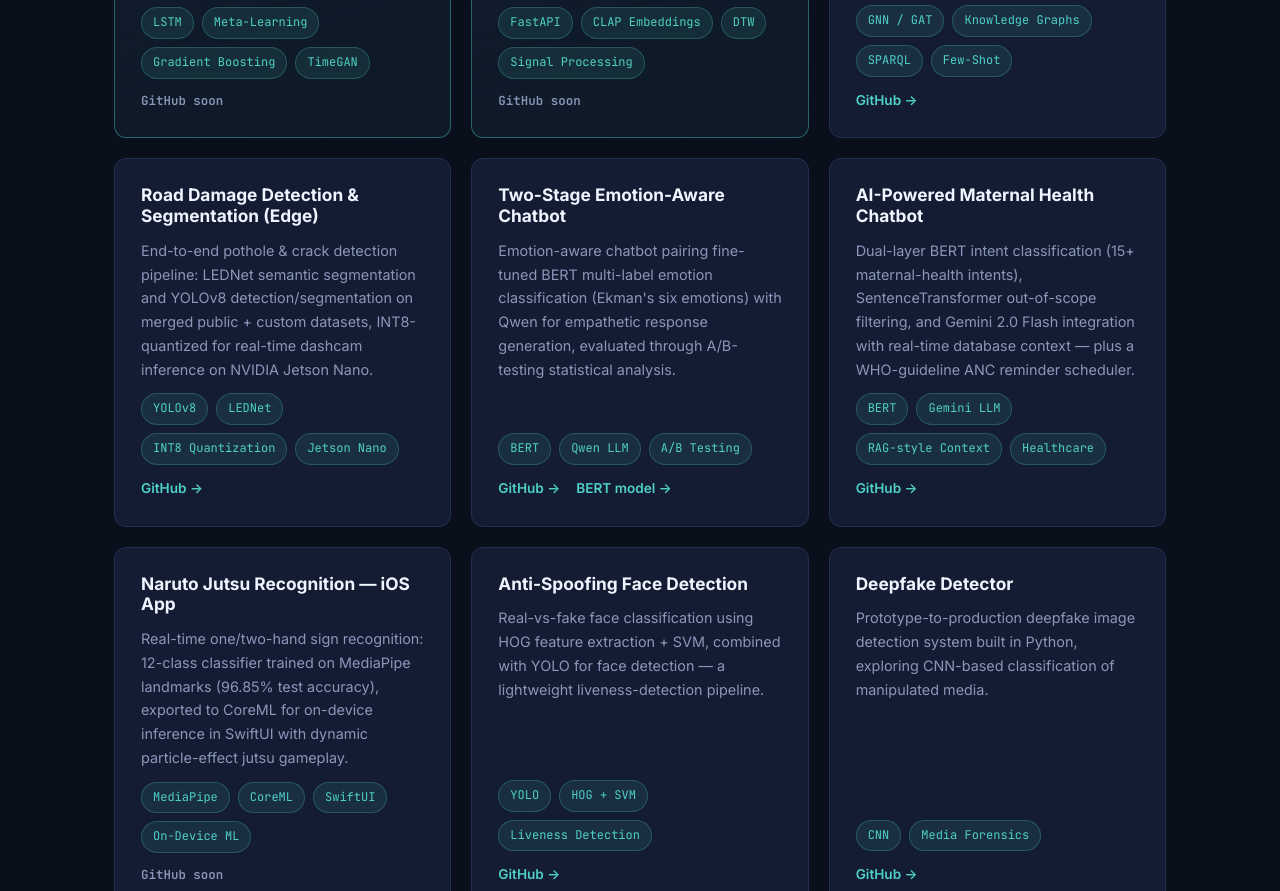
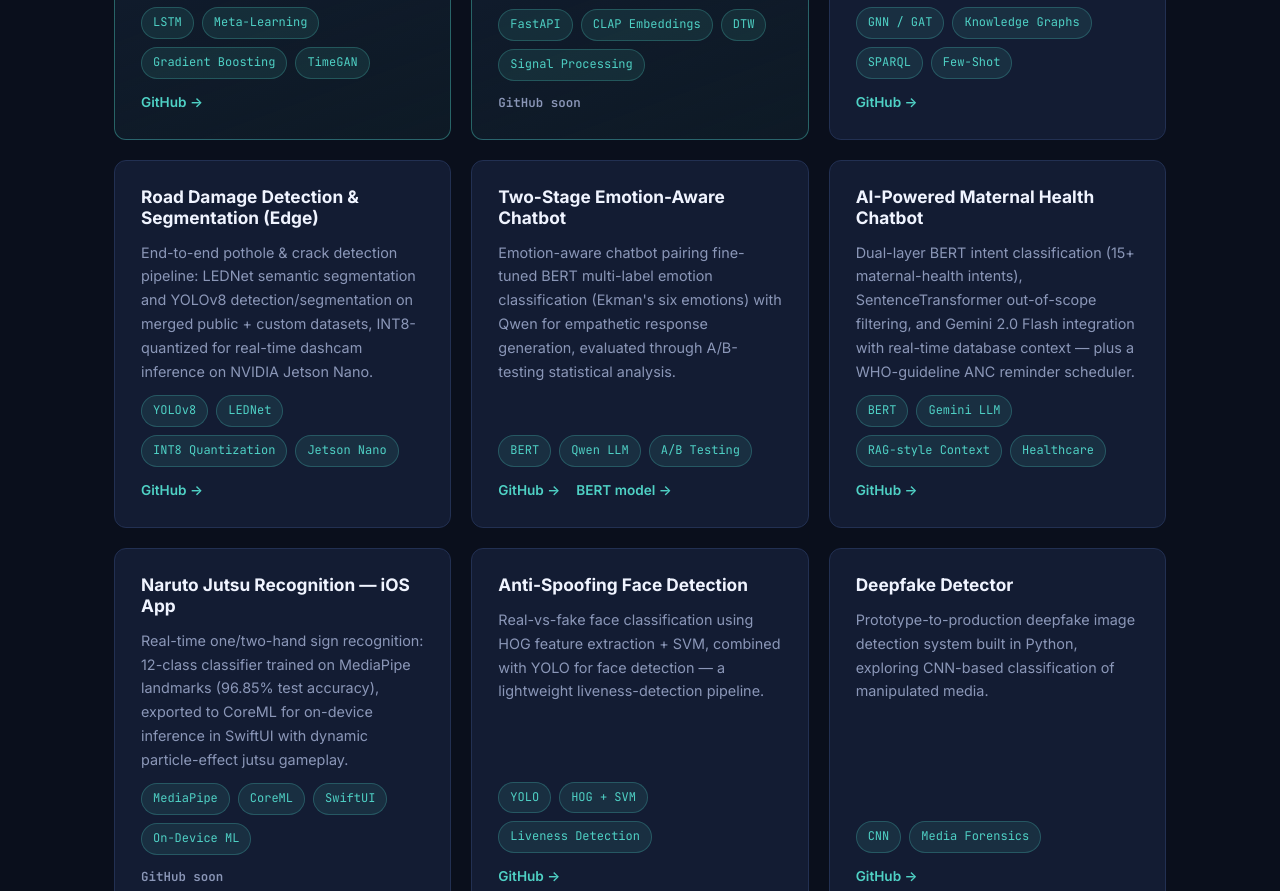
Before and after one commit to Farrellhrs/farrellhrs.github.io, a plain HTML site: page index.html in a window 1280 px wide. Shown: the part 3419-4310 px from the top of the page. Drawn offline with Linux system fonts and the light colour scheme.

Commit message:
Link thesis meta-learning project to its GitHub repo

```diff
--- a/index.html
+++ b/index.html
@@ -173,7 +173,7 @@
           <h3>Meta-Learning Hybrid LSTM–Boosting Energy Forecasting</h3>
           <p>Automated algorithm-selection framework for residual learning in time-series forecasting. 120+ engineered meta-features, TimeGAN-based augmentation, and a meta-classifier that predicts the best boosting model (XGBoost/LightGBM/CatBoost/AdaBoost) per dataset across 20+ building-level hourly energy datasets.</p>
           <ul class="tags"><li>LSTM</li><li>Meta-Learning</li><li>Gradient Boosting</li><li>TimeGAN</li></ul>
-          <div class="project-links"><span class="soon mono">GitHub soon</span></div>
+          <div class="project-links"><a href="https://github.com/Farrellhrs/adaptive-boosting-selection" target="_blank" rel="noopener">GitHub →</a></div>
         </article>
 
         <article class="project-card featured reveal" data-cat="audio">
```
